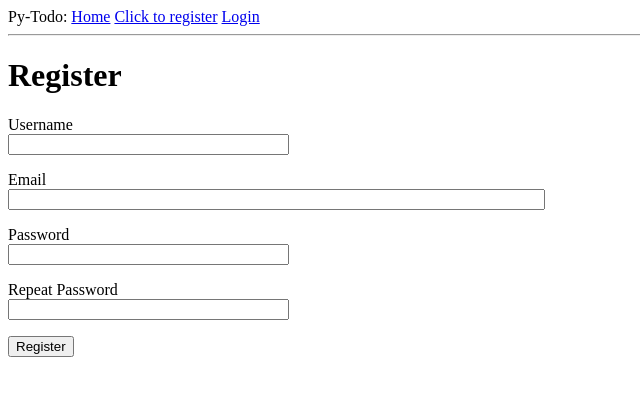
After one commit to keva161/Docket, a Flask app: page /register in a window 1280 px wide. The commit adds this page. Shown: the top 396 px of the page, without its empty margins (0-640 px from the left). Run offline with Flask 2, Linux system fonts and the light colour scheme.

Commit message:
Added login functionality and basic database operations

```diff
--- a/app/forms.py
+++ b/app/forms.py
@@ -1,9 +1,30 @@
 from flask_wtf import FlaskForm
 from wtforms import StringField, PasswordField, BooleanField, SubmitField
-from wtforms.validators import DataRequired
+from wtforms.validators import DataRequired, ValidationError, Email, EqualTo
+from app.models import User
+
 
 class LoginForm(FlaskForm):
     username = StringField('Username', validators=[DataRequired()])
     password = PasswordField('Password', validators=[DataRequired()])
     remember_me = BooleanField('Remember Me')
     submit = SubmitField('Sign in')
+
+
+class RegistrationForm(FlaskForm):
+    username = StringField('Username', validators=[DataRequired()])
+    email = StringField('Email', validators=[DataRequired(), Email()])
+    password = PasswordField('Password', validators=[DataRequired()])
+    password2 = PasswordField(
+        'Repeat Password', validators=[DataRequired(), EqualTo('password')])
+    submit = SubmitField('Register')
+
+    def validate_username(self, username):
+        user = User.query.filter_by(username=username.data).first()
+        if user is not None:
+            raise ValidationError('Please enter a different username.')
+
+    def validate_email(self, email):
+        user = User.query.filter_by(email=email.data).first()
+        if user is not None:
+            raise ValidationError('Please use a different email address.')
--- a/app/routes.py
+++ b/app/routes.py
@@ -1,19 +1,53 @@
-from flask import render_template, flash, redirect, url_for
-from app import app
-from app.forms import LoginForm
+from flask import render_template, flash, redirect, url_for, request
+from flask_login import current_user, login_user, login_required, logout_user
+from werkzeug.urls import url_parse
+from app.forms import LoginForm, RegistrationForm
+from app import app, db
+from app.models import User
 
 
 @app.route('/')
 @app.route('/index')
+@login_required
 def index():
     return render_template('index.html')
 
 
 @app.route('/login', methods=['GET', 'POST'])
 def login():
+    if current_user.is_authenticated:
+        return redirect(url_for('index'))
     form = LoginForm()
     if form.validate_on_submit():
-        flash('Login requested for user {}, remember_me={}'.format(
-            form.username.data, form.remember_me.data))
+        user = User.query.filter_by(username=form.username.data).first()
+        if user is None or not user.check_password(form.password.data):
+            flash('Invalid username or password')
+            return redirect(url_for('login'))
+        login_user(user, remember=form.remember_me.data)
+        next_page = request.args.get('next')
+        if not next_page or url_parse(next_page).netloc != '':
+            next_page = url_for('index')
+        return redirect(next_page)
         return redirect(url_for('index'))
-    return render_template('login.html', title='Sign In', form=form)
+    return render_template('login.html', title='Sign in', form=form)
+
+
+@app.route('/logout')
+def logout():
+    logout_user()
+    return redirect(url_for('index'))
+
+
+@app.route('/register', methods=['GET', 'POST'])
+def register():
+    if current_user.is_authenticated:
+        return redirect(url_for('index'))
+    form = RegistrationForm()
+    if form.validate_on_submit():
+        user = User(username=form.username.data, email=form.email.data)
+        user.set_password(form.password.data)
+        db.session.add(user)
+        db.session.commit()
+        flash('Congratulations, you are now registered')
+        return redirect(url_for('login'))
+    return render_template('register.html', title='Register', form=form)
--- a/app/templates/base.html
+++ b/app/templates/base.html
@@ -8,7 +8,12 @@
         <div>
             Py-Todo:
             <a href="{{ url_for('index') }}">Home</a>
+            {% if current_user.is_anonymous %}
+            <a href="{{ url_for('register') }}">Click to register</a>
             <a href="{{ url_for('login') }}">Login</a>
+            {% else %}
+            <a href="{{ url_for('logout') }}">Logout</a>
+            {% endif %}
         </div>
         <hr>
         {% with messages = get_flashed_messages() %}
--- /dev/null
+++ b/app/templates/register.html
@@ -0,0 +1,37 @@
+{% extends "base.html" %}
+
+{% block content %}
+    <h1>Register</h1>
+    <form action="" method="post">
+        {{ form.hidden_tag() }}
+        <p>
+            {{ form.username.label }}<br>
+            {{ form.username(size=32) }}<br>
+            {% for error in form.username.errors %}
+            <span style="color: red;">[{{ error }}]</span>
+            {% endfor %}
+        </p>
+        <p>
+            {{ form.email.label }}<br>
+            {{ form.email(size=64) }}<br>
+            {% for error in form.email.errors %}
+            <span style="color: red;">[{{ error }}]</span>
+            {% endfor %}
+        </p>
+        <p>
+            {{ form.password.label }}<br>
+            {{ form.password(size=32) }}<br>
+            {% for error in form.password.errors %}
+            <span style="color: red;">[{{ error }}]</span>
+            {% endfor %}
+        </p>
+        <p>
+            {{ form.password2.label }}<br>
+            {{ form.password2(size=32) }}<br>
+            {% for error in form.password2.errors %}
+            <span style="color: red;">[{{ error }}]</span>
+            {% endfor %}
+        </p>
+        <p>{{ form.submit }}</p>
+    </form>
+{% endblock %}
--- a/config.py
+++ b/config.py
@@ -1,4 +1,7 @@
 import os
+basedir = os.path.dirname(__file__)
 
 class Config(object):
     SECRET_KEY = 'NOT_SO_SECRET'
+    SQLALCHEMY_DATABASE_URI = 'sqlite:///' + os.path.join(basedir, 'app.db')
+    SQLALCHEMY_TRACK_MODIFICATIONS = False
--- a/todo.py
+++ b/todo.py
@@ -1 +1,2 @@
-from app import app
+from app import app, db
+from app.models import User, Todo
```
Also changed, not shown: app/__init__.py (+8 -1 lines), app/models.py (added, +36 -0 lines), app/templates/index.html (+6 -1 lines), 1 other file.
